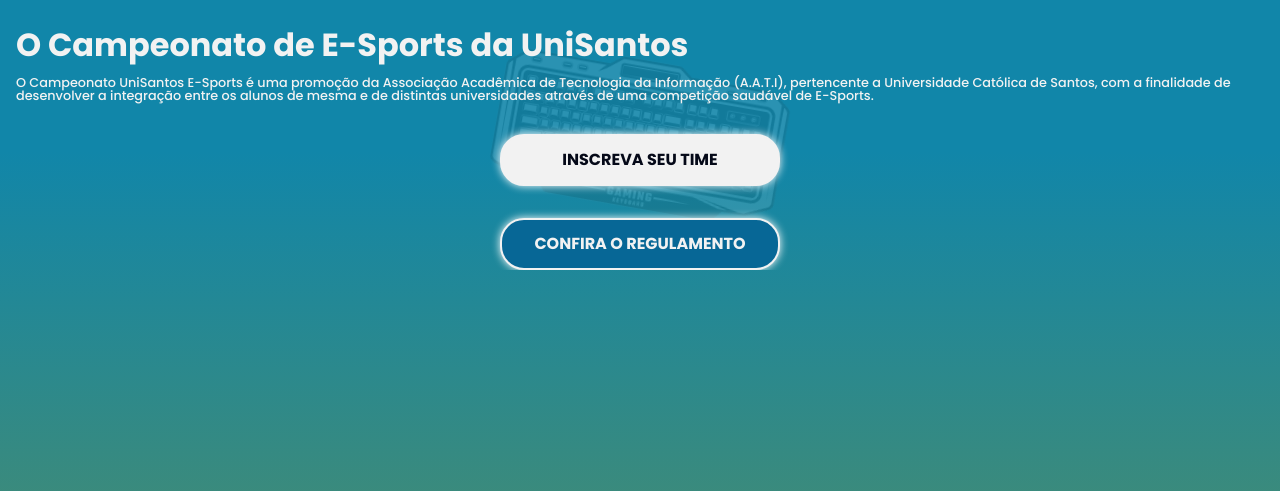
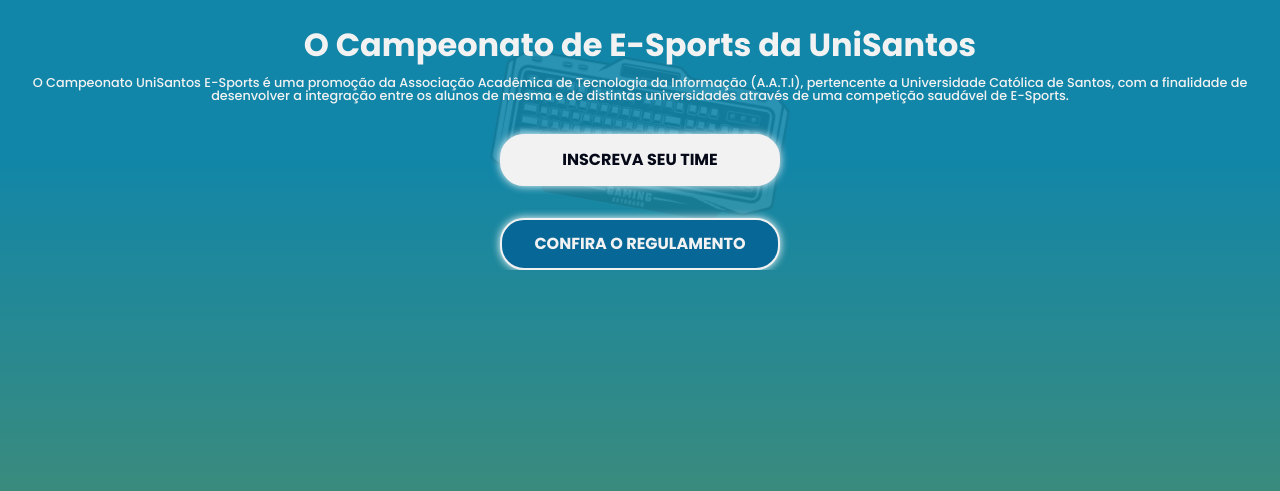
Before and after one commit to MMoledo/Unisantos-ESports, a plain HTML site: page site_1/index.html in a window 1280 px wide. Shown: the part 172-663 px from the top of the page. Drawn offline with Linux system fonts and the light colour scheme.

Commit message:
enviando

```diff
--- a/site_1/container.css
+++ b/site_1/container.css
@@ -16,6 +16,7 @@
 .container__background {
     display: flex;
     flex-direction: column;
+    align-items: center;
     gap: 1rem;
     position: relative;
 }
@@ -47,13 +48,13 @@
 .container__info h1 {
     font-size: 2rem;
     font-weight: 700;
-    text-align: left;
+    text-align: center;
     width: 80%;
 
 }
 
 .container__info p {
-    text-align: left;
+    text-align: center;
     font-size: 0.8rem;
     font-weight: 500;
 }
```
